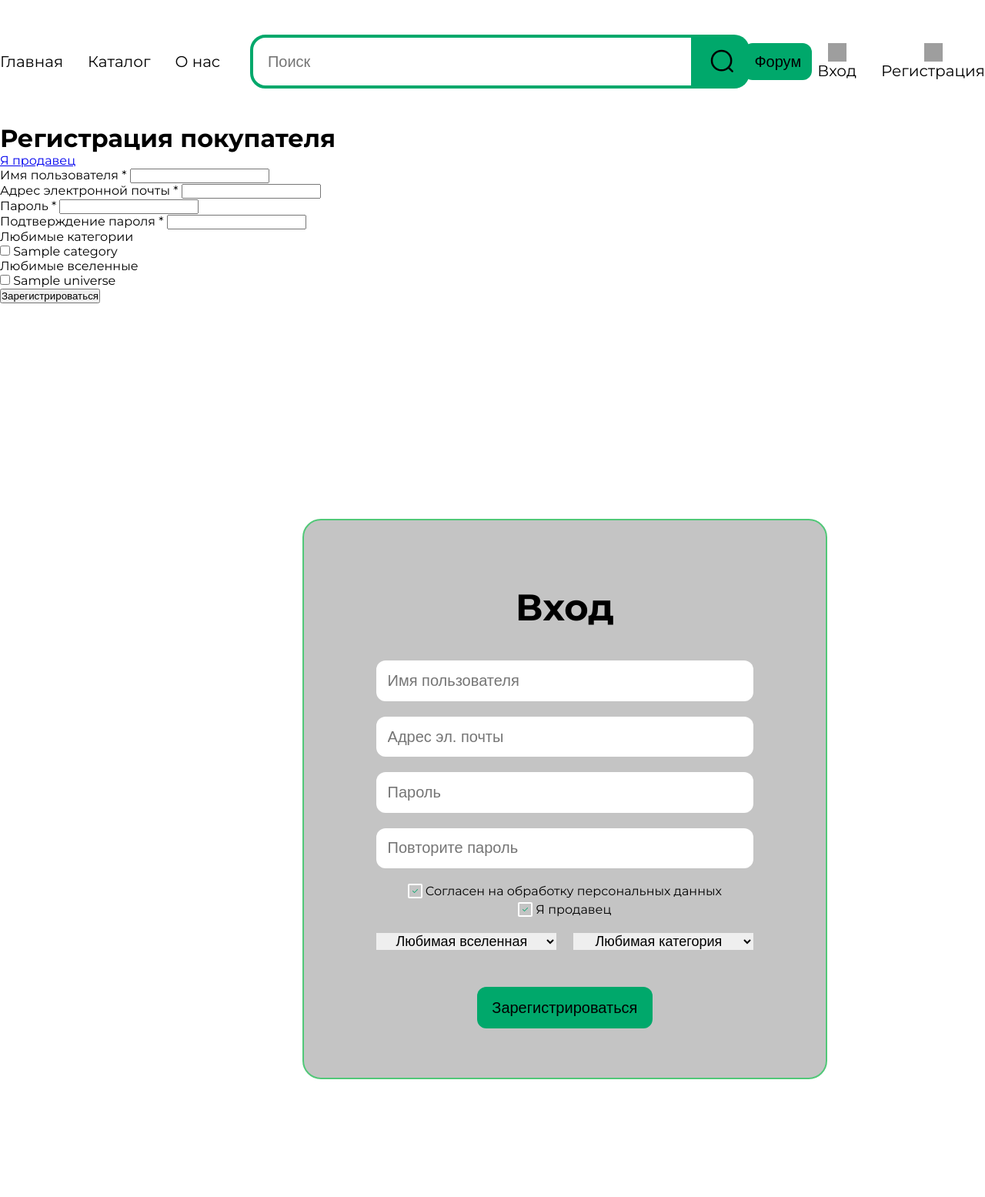
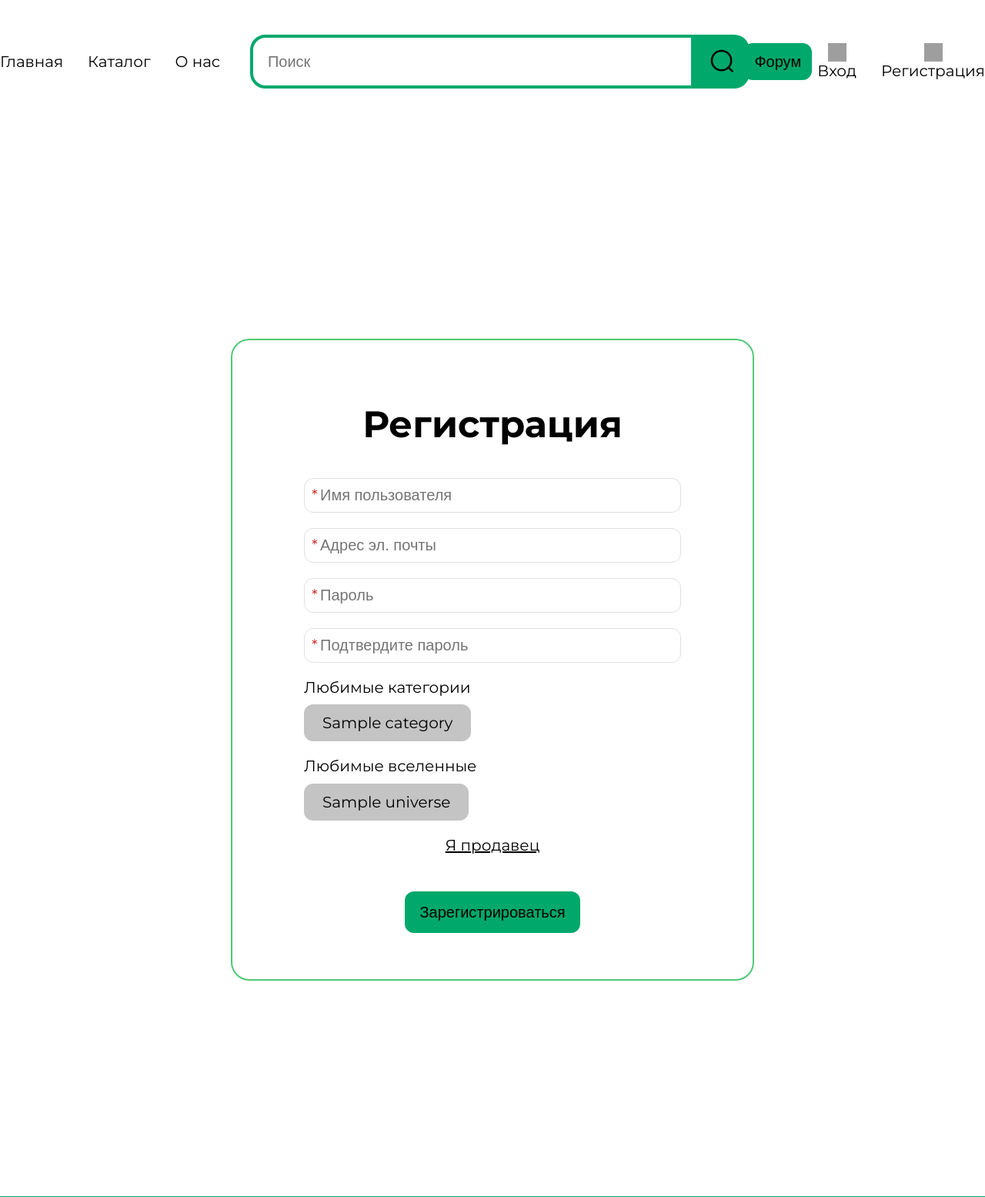
Before and after one commit to D00RF1X3R/Monke-s-shop, a Django app: page /users/signup/ in a window 1280 px wide. Shown: the top 1555 px of the page at 77% size. Run offline with Django 5.2, Linux system fonts and the light colour scheme; tables that the repository leaves empty hold one stand-in row (values such as "Sample post"); grey boxes are pictures that could not be loaded.

Commit message:
Add login and signup

```diff
--- a/geekshop/settings.py
+++ b/geekshop/settings.py
@@ -1,4 +1,6 @@
 from pathlib import Path
+
+import django
 
 # Build paths inside the project like this: BASE_DIR / 'subdir'.
 BASE_DIR = Path(__file__).resolve().parent.parent
@@ -32,6 +34,7 @@ INSTALLED_APPS = [
     'catalog.apps.CatalogConfig',
     'forum.apps.ForumConfig',
     'users.apps.UsersConfig',
+    'django.forms'
 ]
 
 MIDDLEWARE = [
@@ -113,6 +116,9 @@ USE_I18N = True
 
 USE_TZ = True
 
+FORM_RENDERER = 'django.forms.renderers.TemplatesSetting'
+django.__path__[0] + "/templates"
+
 
 # Static files (CSS, JavaScript, Images)
 
--- a/static_dev/css/style.css
+++ b/static_dev/css/style.css
@@ -23,6 +23,7 @@ body {
     --light-grey: #e0e0e0;
     --dark-white: #f6f6f6;
     --very-light-grey: #C4C4C4;
+    --red: #CC2626;
 }
 
 .wrapper {
@@ -63,6 +64,9 @@ body {
     text-align: center;
     align-content: center;
     cursor: pointer;
+}
+.singin_form__link {
+    margin-top: 20px;
 }
 .button:hover{
     filter: brightness(60%);
@@ -512,8 +516,7 @@ body {
 .singin_form__content, .singup_form__content{
     border: solid var(--light-green) 2px;
     border-radius: 24px;
-    background-color: var(--grey);
-    padding: 17% 19% 13% 19%;
+    padding: 80px 93px 60px 93px;
     justify-content: center;
     align-items: center;
     width: fit-content;
@@ -525,15 +528,15 @@ body {
     line-height: 58.51px;
     margin-bottom: 40px;
 }
-.singin_form__content input, .singup_form__content input{
+.create_form input[type='password'], .create_form input[type='text']{
     background-color: var(white);
     border-radius: 12px;
     width: 490px;
+    padding: 10px 20px;
     font-size: 20px;
     color: var(--dark-grey);
     outline: none;
-    border: none;
-    padding: 3%;
+    border: 1px var(--light-grey) solid;
 }
 .singin_form__password, .singup_form__password{
     margin: 20px 0 20px 0;
@@ -703,3 +706,50 @@ body {
     gap: 93px;
     padding: 3% 10%;
 }
+
+.form-create {
+    display: flex;
+    flex-direction: column;
+    gap: 20px;
+}
+
+.form-create_input {
+    position: relative;
+}
+
+.form-create_required {
+    position: absolute;
+    left: 10px;
+    top: 10px;
+    color: var(--red);
+    font-size: 20px;
+}
+
+.form-create_title {
+    margin-bottom: 10px;
+}
+
+.form-create_checkboxes {
+    display: flex;
+    flex-direction: row;
+    gap: 6px;
+}
+
+.form-create_checkbox {
+    padding: 12px 0;
+}
+
+.form-create_input-check {
+    display: none;
+}
+
+.form-create_label {
+    background-color: var(--grey);
+    user-select: none;
+    padding: 12px 24px;
+    border-radius: 12px;
+}
+
+.form-create_input-check:checked + .form-create_label {
+    background-color: var(--dark-green);
+}
--- a/templates/includes/form_create.html
+++ b/templates/includes/form_create.html
@@ -1,12 +1,11 @@
 {% csrf_token %}
+<div class="form-create">
 {% for field in form %}
-    <div>
-        <label for="{{ field.id_for_label }}">
-            {{ field.label }}
-            {% if field.field.required %}
-                <span>*</span>
-            {% endif %}
-        </label>
+    <div class="form-create_input">
+        {% if field.field.required %}
+            <span class="form-create_required">*</span>
+        {% endif %}
         {{ field }}
     </div>
 {% endfor %}
+</div>
--- a/templates/users/signup.html
+++ b/templates/users/signup.html
@@ -3,47 +3,13 @@
     Регистрация покупателя
 {% endblock %}
 {% block content %}
-    <h1>Регистрация покупателя</h1>
-    <a href="{% url 'business:signup' %}">Я продавец</a>
-    <form action="." method="post">
-        {% include "includes/form_create.html" %}
-        {% include "includes/form_errors.html" %}
-        <button type="submit">Зарегистрироваться</button>
-    </form>
-
     <div class="form__container container">
-      <form class="singup__form">
-            <div class="singup_form__content flex--column">
-                <p class="singin_form__title">
-                    Вход
-                </p>
-                <input class="singup_form__username" type="text" placeholder="Имя пользователя">
-                <input class="singup_form__email" type="text" placeholder="Адрес эл. почты">
-                <input class="singup_form__password" type="text" placeholder="Пароль">
-                <input class="singup_form__passwordConfirm" type="text" placeholder="Повторите пароль">
-                <div class="singup_form__confirmations flex--column">
-                    <div class="singup_form_confirmations__block flex--row">
-                        <div class="singup_form_confirmations_block__check">
-                            <img class="singup_form_confirmations_block_check__image" src="../../static_dev/svg/correct.svg">
-                        </div>
-                        <p class="singup_form_confirmations_block__text">Согласен на обработку персональных данных</p>
-                    </div>
-                    <div class="singup_form_confirmations__block flex--row">
-                        <div class="singup_form_confirmations_block__check">
-                            <img class="singup_form_confirmations_block_check__image" src="../../static_dev/svg/correct.svg">
-                        </div>
-                        <p class="singup_form_confirmations_block__text">Я продавец</p>
-                    </div>
-                </div>
-                <div class="singup_form__favorites flex--row">
-                    <select class="singup_form_favorites__universe text--default" id="0">
-                        <option class="singup_form_favorites_universe__option" selected>Любимая вселенная</option>
-                    </select>
-                    <select class="singup_form_favorites__category text--default" id="0">
-                        <option class="singup_form_favorites_category__option" selected>Любимая категория</option>
-                    </select>
-
-                </div>
+        <form class="singup__form" method="post" action=".">
+            <div class="singup_form__content create_form flex--column">
+                <p class="singin_form__title">Регистрация</p>
+                {% include "includes/form_create.html" %}
+                {% include "includes/form_errors.html" %}
+                <a href="{% url 'business:signup' %}" class="singin_form__link text--default">Я продавец</a>
                 <button class="singup_form__button text--default button--dgreen">Зарегистрироваться</button>
             </div>
         </form>
--- /dev/null
+++ b/templates/widgets/multiple_select.html
@@ -0,0 +1,17 @@
+{% with id=widget.attrs.id %}
+    <div {% if id %} id="{{ id }}"{% endif %}>
+        <p class="text--default form-create_title"> {{ widget.attrs.label }} </p>
+        <div class="form-create_checkboxes">
+            {% for group, options, index in widget.optgroups %}
+                {% for option in options %}
+                    <div class="form-create_checkbox">
+                        <input class="form-create_input-check" type="{{ option.type }}" name="{{ option.name }}"{% if option.value != None %} value="{{ option.value|stringformat:'s' }}"{% endif %}{% for name, value in option.attrs.items %}{% if value is not False %} {{ name }}{% if value is not True %}="{{ value|stringformat:'s' }}"{% endif %}{% endif %}{% endfor %}>
+                        <label class="form-create_label text--default" {% if option.attrs.id %} for="{{ option.attrs.id }}" {% endif %} >
+                            {{ option.label }}
+                        </label>
+                    </div>
+                {% endfor %}
+            {% endfor %}
+        </div>
+    </div>
+{% endwith %}
--- a/users/forms.py
+++ b/users/forms.py
@@ -1,8 +1,10 @@
 from django import forms
+from django.contrib.auth.forms import AuthenticationForm
 from django.shortcuts import get_object_or_404
 
 from core.models import Category, Universe
 from users.models import Customer, CustomerData, BalanceAddHistory
+from users.widgets import UserMultiChoiceWidget
 
 
 class CustomerFavoriteCategoriesForm(forms.Form):
@@ -39,27 +41,32 @@ class CustomerFavoriteUniversesForm(forms.Form):
     )
 
 
+class CustomerAuthenticationForm(AuthenticationForm):
+    username = forms.CharField(widget=forms.TextInput(attrs={'placeholder': 'Имя пользователя'}))
+    password = forms.CharField(widget=forms.PasswordInput(attrs={'placeholder': 'Адрес эл. почты'}))
+
+
 class CustomerCreateForm(forms.ModelForm):
     password = forms.CharField(
         label="Пароль",
-        widget=forms.PasswordInput(),
+        widget=forms.PasswordInput(attrs={'placeholder': 'Пароль'}),
     )
 
     password_repeat = forms.CharField(
         label="Подтверждение пароля",
-        widget=forms.PasswordInput(),
+        widget=forms.PasswordInput(attrs={'placeholder': 'Подтвердите пароль'}),
     )
 
     favorite_categories = forms.ModelMultipleChoiceField(
         queryset=Category.objects.all(),
-        widget=forms.CheckboxSelectMultiple(),
+        widget=UserMultiChoiceWidget(attrs={'label': 'Любимые категории'}),
         required=False,
         label='Любимые категории'
     )
 
     favorite_universes = forms.ModelMultipleChoiceField(
         queryset=Universe.objects.all(),
-        widget=forms.CheckboxSelectMultiple(),
+        widget=UserMultiChoiceWidget(attrs={'label': 'Любимые вселенные'}),
         required=False,
         label='Любимые вселенные'
     )
@@ -67,6 +74,10 @@ class CustomerCreateForm(forms.ModelForm):
     class Meta:
         model = Customer
         fields = [Customer.username.field.name, Customer.email.field.name]
+        widgets = {
+            Customer.username.field.name: forms.TextInput(attrs={'placeholder': 'Имя пользователя'}),
+            Customer.email.field.name: forms.TextInput(attrs={'placeholder': 'Адрес эл. почты'}),
+        }
 
     def __init__(self, *args, **kwargs):
         super(CustomerCreateForm, self).__init__(*args, **kwargs)
--- a/users/urls.py
+++ b/users/urls.py
@@ -7,6 +7,8 @@ from django.contrib.auth.views import (LoginView,
                                        PasswordResetDoneView,
                                        PasswordResetConfirmView,
                                        PasswordResetCompleteView)
+
+from users.forms import CustomerAuthenticationForm
 from users.views import (ProfileView,
                          SignupView,
                          CartView,
@@ -19,7 +21,9 @@ from users.views import (ProfileView,
 
 app_name = 'users'
 urlpatterns = [
-    path('login/', LoginView.as_view(template_name='users/login.html'), name='login'),
+    path('login/', LoginView.as_view(template_name='users/login.html',
+                                     authentication_form=CustomerAuthenticationForm),
+         name='login'),
     path('logout/', LogoutView.as_view(), name='logout'),
     path(
         'password_change/',
--- /dev/null
+++ b/users/widgets.py
@@ -0,0 +1,5 @@
+from django import forms
+
+
+class UserMultiChoiceWidget(forms.widgets.CheckboxSelectMultiple):
+    template_name = 'widgets/multiple_select.html'
```
Also changed, not shown: templates/forms/singin.html (deleted, +0 -24 lines), templates/forms/singup.html (deleted, +0 -48 lines), templates/includes/form.html (+3 -4 lines), templates/users/login.html (+13 -7 lines).
